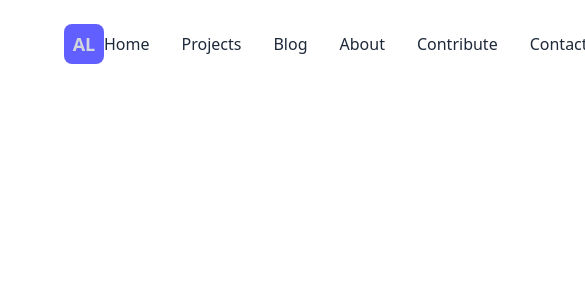
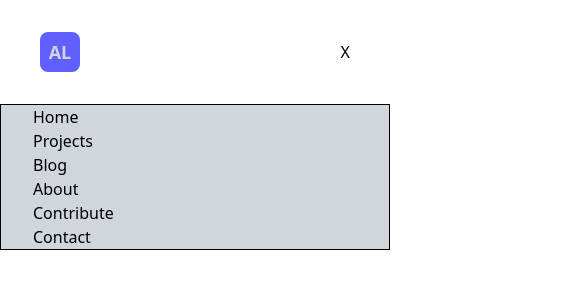
Before and after one commit to Bo1atit0/algorithmia-frontend, a React (Vite) app: page / in a window 390 px wide. Shown: the top 300 px of the page, 585 px wide, since content can reach past the window. Built offline with nearby package versions, Linux system fonts and the light colour scheme.

Commit message:
completed the desktop navbar, working on the mobile navbar

```diff
--- a/src/components/Navbar.jsx
+++ b/src/components/Navbar.jsx
@@ -1,6 +1,7 @@
-import React from 'react';
+import React, { useState } from 'react';
 
 const Navbar = () => {
+  const [isOpen, setIsOpen] = useState(true);
   const NavItems = [
     'Home',
     'Projects',
@@ -9,21 +10,49 @@ const Navbar = () => {
     'Contribute',
     'Contact',
   ];
+
   return (
-    <nav className="flex justify-between items-center px-16 py-6">
+    <>
+      <nav className="flex justify-between md:items-center px-10 py-8 md:px-16 md:py-6">
         {/* image */}
         <div className="h-3 w-3 p-5 bg-indigo-500 rounded-lg text-lg font-bold flex justify-center items-center text-gray-300">
           AL
         </div>
 
-      {/* nav list */}
-      <ul className="flex gap-8 font-medium text-gray-800 ">
+        {/* Desktop nav list */}
+        <ul className="hidden md:flex lg:flex gap-8 font-medium text-gray-800 ">
           {NavItems.map((item, index) => (
-          <li className="cursor-pointer hover:border-b-2" key={index}>
+            <li
+              className="cursor-pointer
+            relative
+            after:absolute
+            after:left-0
+            after:-bottom-2
+            after:w-full
+            after:h-0.5
+            after:opacity-0
+            hover:after:opacity-95
+            after:bg-[linear-gradient(to_right,indigo_0_40%,transparent_40%),repeating-linear-gradient(to_right,indigo_0_20%,transparent_20%_25%)]
+            after:transition-all
+            after:duration-1000
+            after:ease-in-out
+            after:scale-x-0
+            hover:after:scale-x-100
+            after:origin-left
+            "
+              key={index}
+            >
               {item}
             </li>
           ))}
         </ul>
+
+        <button
+          onClick={() => setIsOpen(!isOpen)}
+          className="relative md:hidden mb-0"
+        >
+          {isOpen ? 'X' : '+'}
+        </button>
 
         {/* buttons */}
         {/* <div className="flex gap-4">
@@ -35,6 +64,16 @@ const Navbar = () => {
         </button>
       </div> */}
       </nav>
+
+      {/* mobile list */}
+      {isOpen && (
+        <ul className="absolute right-0 px-8 mx-auto  border bg-gray-300 w-full p">
+          {NavItems.map((item, index) => (
+            <li key={index}>{item}</li>
+          ))}
+        </ul>
+      )}
+    </>
   );
 };
 
```
Lines whose indentation alone changed are shown as unchanged.
